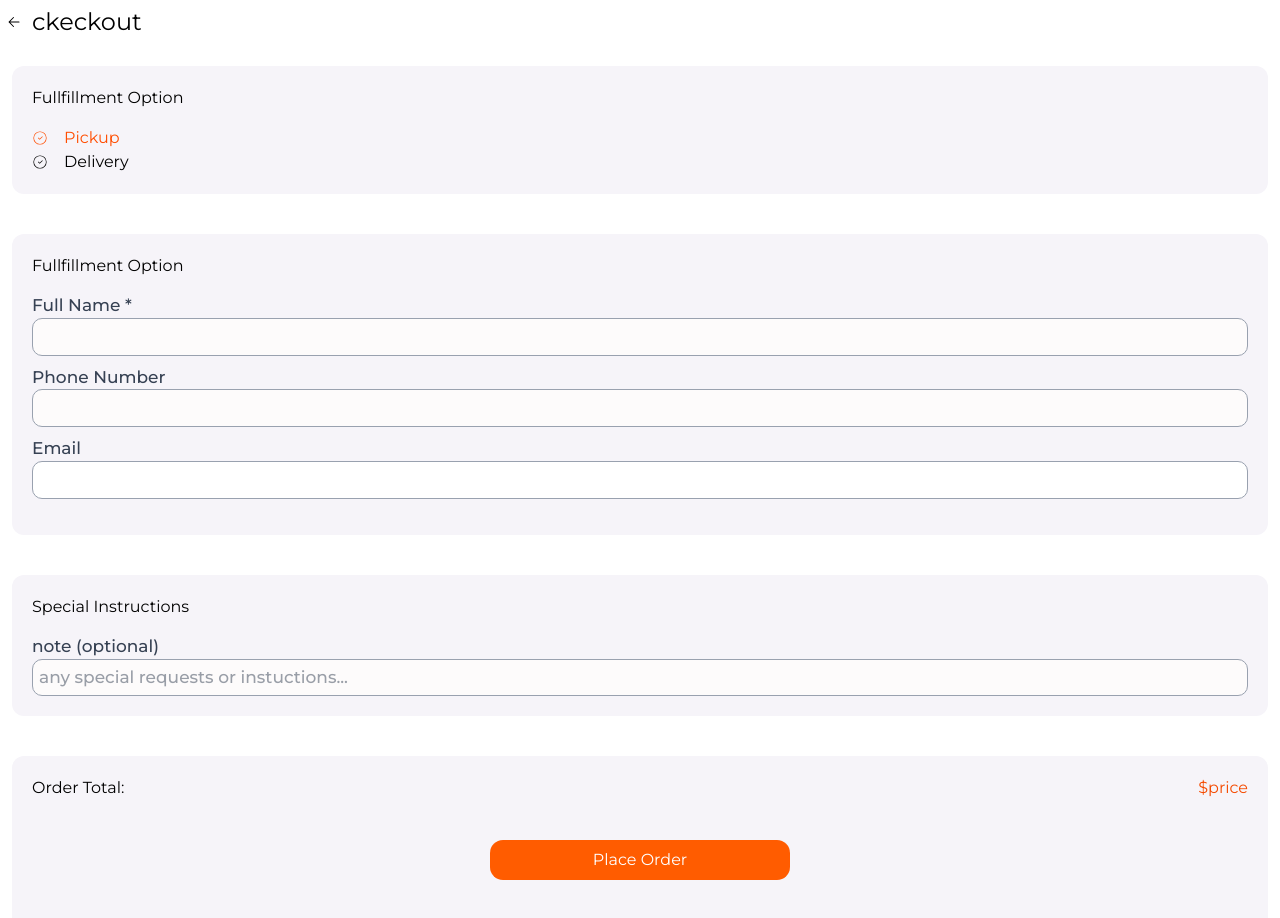
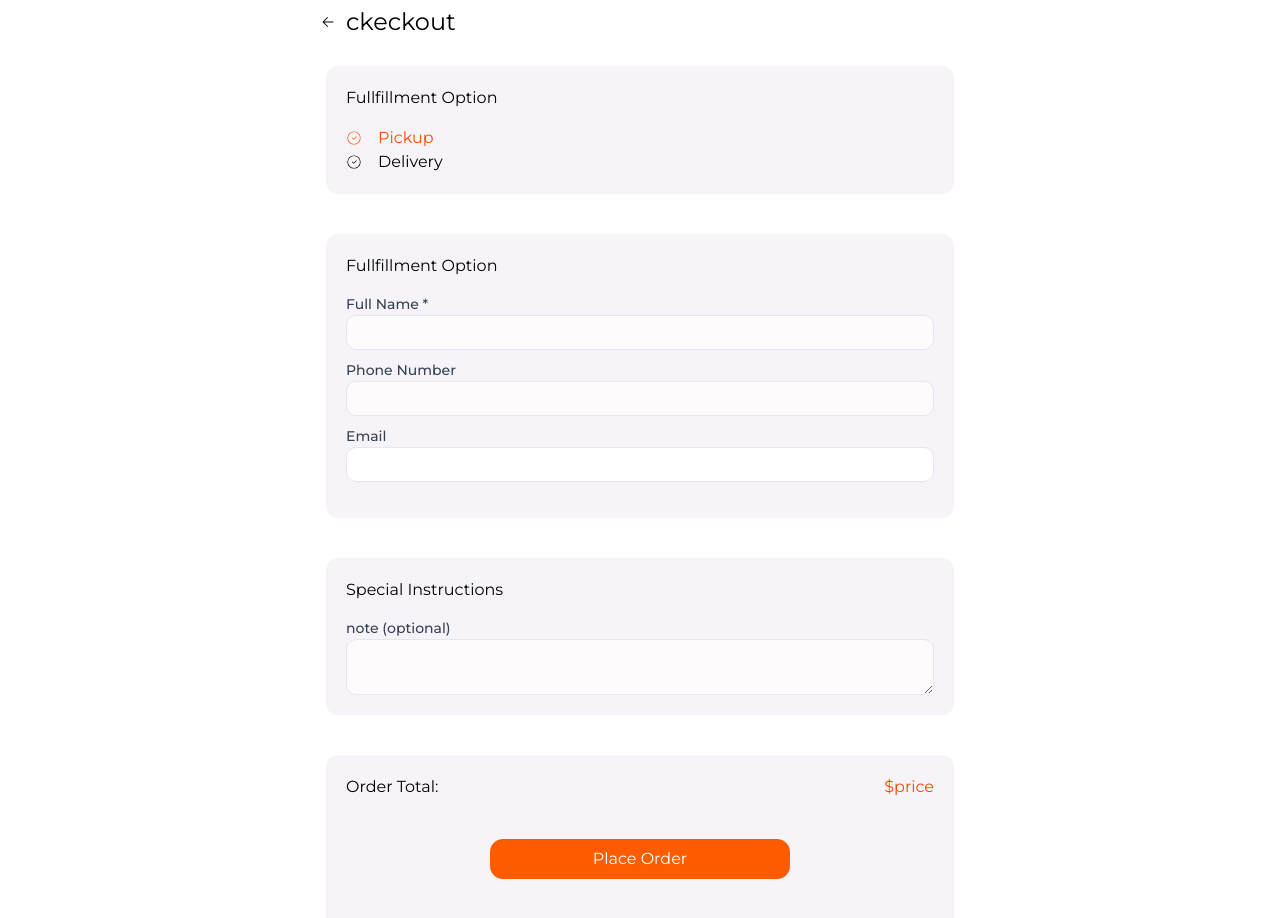
Before and after one commit to ola-ben/eatorder, a React (Vite) app: page /checkoutpage in a window 1280 px wide. Shown: the top 918 px of the page. Built offline with nearby package versions, Linux system fonts and the light colour scheme.

Commit message:
navigation properly fixed for now

```diff
--- a/Cartbtn.jsx
+++ b/Cartbtn.jsx
@@ -4,7 +4,7 @@ import { CiShoppingCart } from "react-icons/ci";
 export default function Cartbtn() {
   const navigate = useNavigate();
   return (
-    <div className="fixed  right-2 z-10 top-160 md:top-210">
+    <div className="fixed  right-2 z-10 top-160 md:top-210 lg:top-130">
       <button
         onClick={() => navigate("/cartpage")}
         className="bg-ph p-4 rounded-[26px] hover:bg-orange-700 duration-300"
--- a/Loginsignup.jsx
+++ b/Loginsignup.jsx
@@ -9,7 +9,10 @@ export default function Loginsignup() {
   const [page, setPage] = useState("login");
 
   return (
-    <section className="bg-[#f6f4f9] p-5 font-montserrat h-svh">
+    <section
+      className="bg-[#f6f4f9] p-5 font-montserrat h-svh relative"
+      style={{ backgroundImage: 'url("./pizzaimages/amalaa.jpg")' }}
+    >
       <div className=" md:mx-[100px] lg:mx-[450px] my-17">
         <HiArrowSmallLeft onClick={() => navigate("/")} />
         <div className="flex gap-3 lg:justify-center justify-center">
@@ -21,7 +24,7 @@ export default function Loginsignup() {
         <p className=" capitalize font-montserrat font-medium text-gray-500 text-center mb-9 md:text-xl lg:text-[14px]">
           quick setup let's go
         </p>
-        <div className=" flex space-x-3 bg-[#f6f4f9] text-[14.5px] rounded-[12px] justify-center mx-12 my-4.5  p-1.5">
+        <div className=" flex space-x-3 bg-[#d4d4d9] text-[14.5px] rounded-[12px] justify-center mx-12 my-4.5  p-1.5">
           <button
             onClick={() => setPage("login")}
             className={`${
--- a/Menu.jsx
+++ b/Menu.jsx
@@ -117,23 +117,23 @@ const dishesData = [
 export function Menu() {
   const [items, setItems] = useState("maindishes");
   return (
-    <section className=" mt-5 p-2">
+    <section className=" mt-5 p-2 md:mx-1.5">
       <div className="lg:justify-center">
-        <div className=" relative lg:flex lg:justify-center">
+        <div className=" relative lg:flex lg:justify-center md:flex md:justify-center">
           <input
             type="text"
             placeholder="Select menu items..."
-            className="border md:text-[20px] rounded-[10px] text-[14.5px] border-gray-300 focus:border-pc focus:outline-none relative w-[100%] p-2 pl-10 lg:w-100 lg:p-1 lg:text-[14px] lg:pl-10"
+            className="border md:text-[14px] rounded-[10px] text-[14.5px] border-gray-300 focus:border-pc focus:outline-none relative w-[100%] p-2 pl-10 md:w-[400px] lg:w-100 lg:p-1 lg:text-[14px] lg:pl-10"
           />
-          <FaSearch className="absolute top-1/2 transform -translate-y-1/2 ml-4 lg:left-112" />
+          <FaSearch className="absolute top-1/2 transform -translate-y-1/2 ml-4 lg:left-112 md:left-45" />
         </div>
 
-        <div className=" my-6 text-center space-x-2 bg-[#f6f4f9] text-[14.5px] p-1.5 rounded-[10px] md:space-x-12 lg:mx-[450px] lg:p-1 lg:space-x-6">
+        <div className=" my-6 text-center space-x-2 bg-[#f6f4f9] text-[14.5px] p-1.5 rounded-[10px] md:space-x-12 lg:mx-[450px] lg:p-1 lg:space-x-6 md:mx-40">
           <button
             onClick={() => setItems("maindishes")}
             className={`${
               items === "maindishes" && "bg-pc"
-            } duration-300 md:text-[16.5px] lg:text-[14px] rounded-[10px]  py-1 px-2 text-[#4f2b00]`}
+            } duration-300 md:text-[14px] lg:text-[14px] rounded-[10px]  py-1 px-2 text-[#4f2b00]`}
           >
             Main dishes
           </button>
@@ -141,7 +141,7 @@ export function Menu() {
             onClick={() => setItems("proteins")}
             className={`${
               items === "proteins" && "bg-pc"
-            } duration-300 md:text-[16.5px] lg:text-[14px] rounded-[10px] py-1 px-2 text-[#4f2b00]`}
+            } duration-300 md:text-[14px] lg:text-[14px] rounded-[10px] py-1 px-2 text-[#4f2b00]`}
           >
             Proteins
           </button>
@@ -150,7 +150,7 @@ export function Menu() {
             onClick={() => setItems("extrasanddrinks")}
             className={`${
               items === "extrasanddrinks" && "bg-pc"
-            } duration-300 md:text-[16.5px] lg:text-[14px]  rounded-[12px] py-1 px-2 text-[#4f2b00]`}
+            } duration-300 md:text-[14px] lg:text-[14px] rounded-[12px] py-1 px-2 text-[#4f2b00]`}
           >
             Extras/drinks
           </button>
--- a/src/assets/pages/Cartpage.jsx
+++ b/src/assets/pages/Cartpage.jsx
@@ -4,7 +4,7 @@ import { HiArrowSmallLeft } from "react-icons/hi2";
 export default function Cartpage() {
   const navigate = useNavigate();
   return (
-    <section className=" font-poppins mx-1.5  my-10">
+    <section className=" font-poppins mx-1.5  my-10 lg:mx-80">
       <HiArrowSmallLeft onClick={() => navigate("/")} />
       <p className=" capitalize  text-center text-xl font-bold">your order</p>
       <span className="flex justify-between">
--- a/src/assets/pages/Checkoutpage.jsx
+++ b/src/assets/pages/Checkoutpage.jsx
@@ -7,7 +7,7 @@ export default function Checkoutpage() {
   const [delivery, setDelivery] = useState("pickup");
   const navigate = useNavigate();
   return (
-    <section className=" font-montserrat mx-1.5 my-1.5">
+    <section className=" font-montserrat mx-1.5 my-1.5 md:mx-13 lg:mx-80">
       <div className=" flex items-center space-x-2.5 mb-7">
         <HiArrowSmallLeft onClick={() => navigate("/cartpage")} />
         <p className="text-2xl ">ckeckout</p>
@@ -40,54 +40,58 @@ export default function Checkoutpage() {
         </div>
         <div className="bg-[#f6f4f9] p-5 rounded-[12px] mx-1.5 my-10">
           <p className="capitalize mb-4">fullfillment option</p>
-          <div className="grid grid-cols-1  font-medium text-gray-700 text-[15px] md:text-xl lg:text-[17px]">
+          <div className="grid grid-cols-1  font-medium text-gray-700 text-[15px] md:text-[14px] lg:text-[14px]">
             <label htmlFor="">Full Name *</label>
             <input
               type="text"
               required
-              className="w-full bg-[#fdfbfb] border rounded-[10px] p-1.5 border-gray-400 focus:border-ph focus:outline-none"
+              className="w-full bg-[#fdfbfb] border rounded-[10px] p-1.5 border-gray-200 focus:border-ph focus:outline-none"
             />
           </div>
-          <div className="grid grid-cols-1 my-2.5 font-medium text-gray-700 text-[15px]  md:text-xl lg:text-[17px]">
+          <div className="grid grid-cols-1 my-2.5 font-medium text-gray-700 text-[15px]  md:text-[14px] lg:text-[14px]">
             <label htmlFor="">Phone Number</label>
             <input
               type="text"
               required
-              className="w-full bg-[#fdfbfb] border rounded-[10px] p-1.5 border-gray-400 focus:border-ph focus:outline-none"
+              className="w-full bg-[#fdfbfb] border rounded-[10px] p-1.5 border-gray-200 focus:border-ph focus:outline-none"
             />
           </div>
-          <div className="grid grid-cols-1  font-medium text-gray-700 text-[15px]  md:text-xl lg:text-[17px]">
+          <div className="grid grid-cols-1  font-medium text-gray-700 text-[15px]  md:text-[14px] lg:text-[14px]">
             <label htmlFor="">Email</label>
             <input
               type="text"
               required
-              className="w-full bg-white border rounded-[10px] p-1.5 border-gray-400 focus:border-ph focus:outline-none mb-4"
+              className="w-full bg-white border rounded-[10px] p-1.5 border-gray-200 focus:border-ph focus:outline-none mb-4"
             />
           </div>
         </div>
         <div className="bg-[#f6f4f9] p-5 rounded-[12px] mx-1.5 my-10">
           <p className="capitalize mb-4">Special instructions</p>
-          <div className="grid grid-cols-1  font-medium text-gray-700 text-[15px]  md:text-xl lg:text-[17px]">
+          <div className="grid grid-cols-1  font-medium text-gray-700 text-[15px]  md:text-[14px] lg:text-[14px]">
             <label htmlFor="">note (optional)</label>
-            <input
+            <textarea
+              name=""
+              id=""
+              className="w-full bg-[#fdfbfb] border rounded-[10px] p-1.5 border-gray-200 focus:border-ph focus:outline-none"
+            ></textarea>
+            {/* <input
               type="text"
               placeholder="any special requests or instuctions..."
               required
               className="w-full bg-[#fdfbfb] border rounded-[10px] p-1.5 border-gray-400 focus:border-ph focus:outline-none "
-            />
+            /> */}
           </div>
         </div>
         {delivery === "delivery" && (
           <div className="bg-[#f6f4f9] p-5 rounded-[12px] mx-1.5 my-10">
             <p className="capitalize mb-4">Delivery address</p>
-            <div className="grid grid-cols-1  font-medium text-gray-700 text-[15px]  md:text-xl lg:text-[17px]">
+            <div className="grid grid-cols-1  font-medium text-gray-700 text-[15px]  md:text-[14px] lg:text-[14px]">
               <label htmlFor="">Address *</label>
-              <input
-                type="text"
-                placeholder="enter your complete delivery address"
-                required
-                className="w-full bg-[#fdfbfb] border rounded-[10px] p-1.5 border-gray-400 focus:border-ph focus:outline-none "
-              />
+              <textarea
+                name=""
+                id=""
+                className="w-full bg-[#fdfbfb] border rounded-[10px] p-1.5 border-gray-200 focus:border-ph focus:outline-none"
+              ></textarea>
             </div>
           </div>
         )}
--- a/src/assets/pages/Loginformpage.jsx
+++ b/src/assets/pages/Loginformpage.jsx
@@ -2,7 +2,8 @@ import Loginsignup from "../../../Loginsignup";
 
 export default function Loginformpage() {
   return (
-    <section>
+    <section
+    >
       <Loginsignup />
     </section>
   );
```
